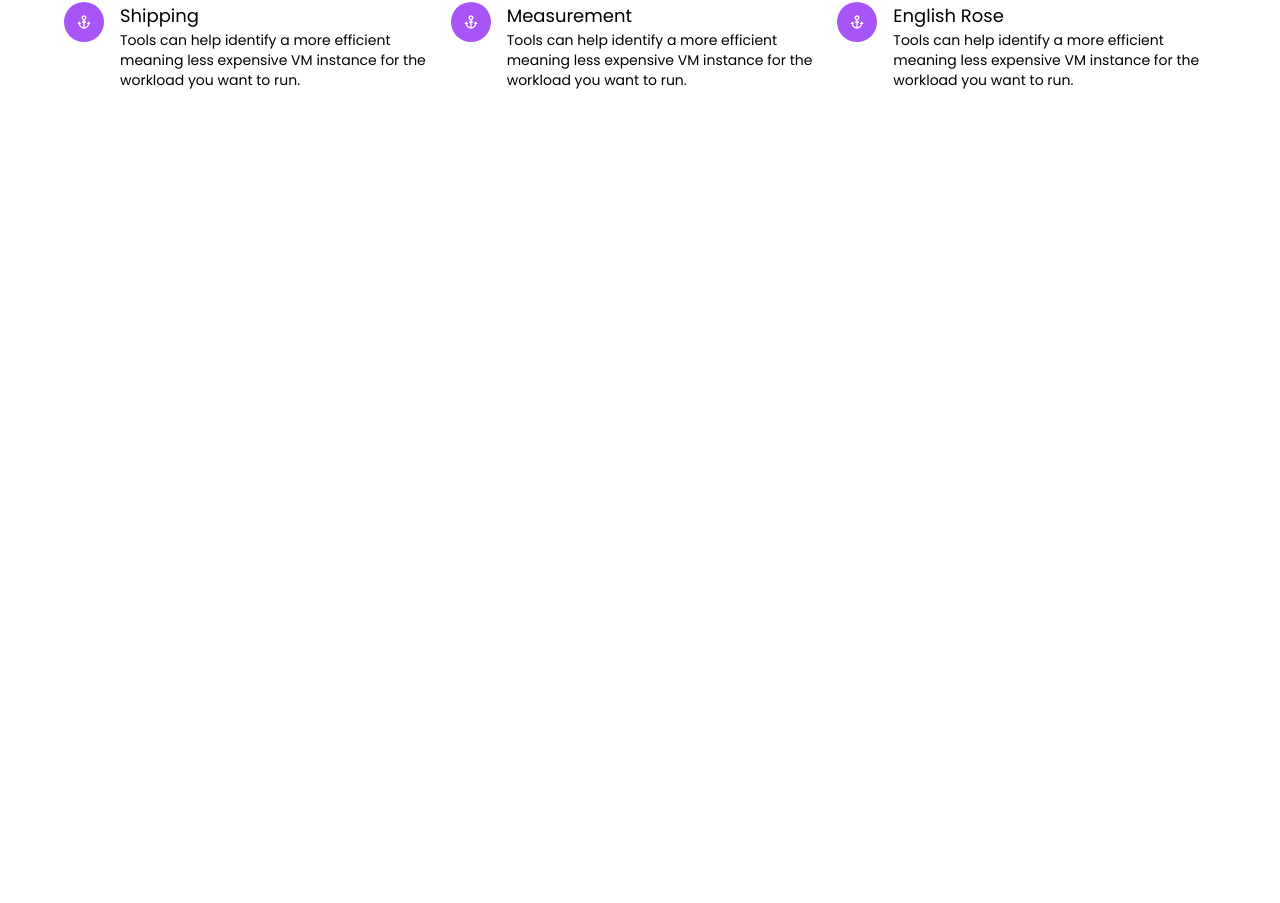
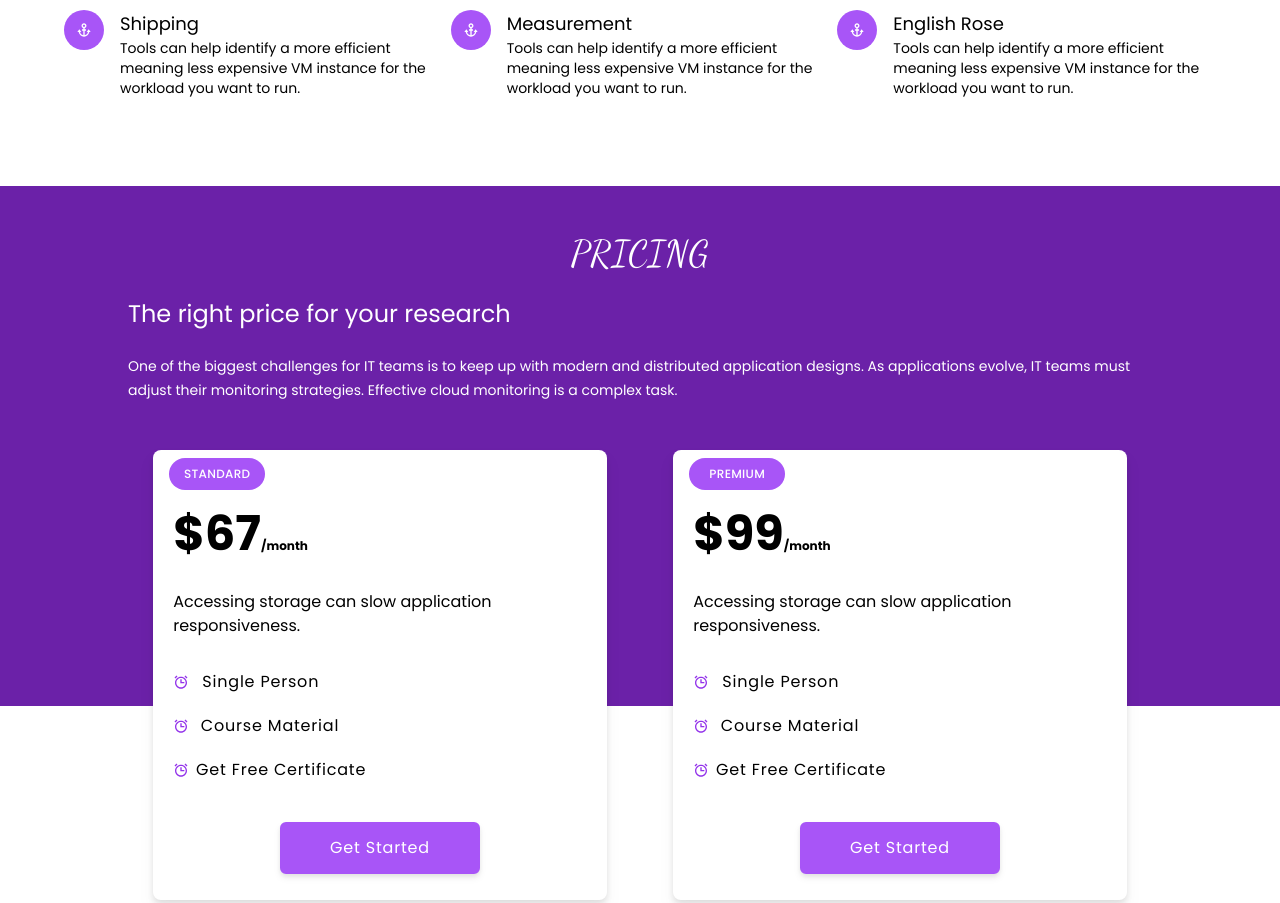
Before and after one commit to Orison03/Cloud-Project, a React (Create React App) app: page / in a window 1280 px wide. Shown: the part 2863-3766 px from the top of the page. Before the commit the page ends 3041 px from the top, so only its background shows below. Built offline with nearby package versions, Linux system fonts and the light colour scheme.

Commit message:
finished the pricing page

```diff
--- a/src/App.js
+++ b/src/App.js
@@ -5,6 +5,7 @@ import Services from "./components/Services";
 import About from "./components/About";
 import Support from "./components/Support";
 import AllInOne from "./components/AllInOne";
+import Pricing from "./components/Pricing";
 
 function App() {
   return (
@@ -15,6 +16,7 @@ function App() {
       <About/>
       <Support/>
       <AllInOne/>
+      <Pricing/>
     </div>
   );
 }
--- a/src/components/AllInOne.js
+++ b/src/components/AllInOne.js
@@ -1,15 +1,15 @@
 import React from "react";
 import { BiAnchor } from "react-icons/bi";
-import Slide from "react-reveal/Slide";
+
 
 function AllInOne() {
   return (
-    <Slide left>
+    <>
       <div className="my-16 w-[90%] mx-auto">
         <h1 className="text-center capitalize font-slant font-extrabold text-black mb-6 text-2xl tracking-wider md:text-4xl">
           All-in-one platform
         </h1>
-        <p className="w-[95%] mx-auto">
+        <p className="w-[90%] mx-auto tracking-wide leading-7">
           Detailed information about cloud costs may not be easily accessible. A
           customer might search across regions, accounts and numerous attached
           cloud services to calculate the total cost for just one individual
@@ -114,7 +114,7 @@ function AllInOne() {
           </section>
         </div>
       </div>
-    </Slide>
+    </>
   );
 }
 
--- /dev/null
+++ b/src/components/Pricing.js
@@ -0,0 +1,91 @@
+import React from "react";
+import { BiAlarm } from "react-icons/bi";
+
+function Pricing() {
+  return (
+    <main className="w-full h-[520px] bg-purple-800 mb-8">
+      <div className="w-[80%] text-white mx-auto py-12">
+        <h1 className="text-center uppercase text-3xl font-slant pb-6 tracking-wide md:text-4xl">
+          pricing
+        </h1>
+        <p className="text-xl tracking-normal pb-6 md:text-2xl">
+          The right price for your research
+        </p>
+        <p className="text-sm leading-6 pb-12">
+          One of the biggest challenges for IT teams is to keep up with modern
+          and distributed application designs. As applications evolve, IT teams
+          must adjust their monitoring strategies. Effective cloud monitoring is
+          a complex task.{" "}
+        </p>
+        <section className="w-[80%] mb-8 md:grid grid-cols-2 gap-4 absolute">
+          {/* card one */}
+          <div className="bg-white w-[90%] h-[410px] block mx-auto rounded-lg drop-shadow-lg mb-12 pt-2 md:h-[450px]">
+            <p className="uppercase text-white text-xs ml-4 rounded-full bg-purple-500 w-24 h-8 flex items-center justify-center font-medium tracking-wide mb-5">
+              standard
+            </p>
+            <p className="flex text-black ml-5 mb-8 font-bold text-3xl md:text-5xl">
+              $67
+              <span className="flex flex-col justify-end text-xs mb-1">
+                /month
+              </span>
+            </p>
+            <p className="text-black mb-8 text-sm ml-5 sm:text-md md:text-base">
+              Accessing storage can slow application responsiveness.
+            </p>
+            <ul className="text-black ml-2 space-y-5">
+              <li className="flex items-center justify-between w-[140px] md:w-[158px]">
+                <BiAlarm className="w-6 h-4 text-purple-600" /> single person
+              </li>
+              <li className="flex items-center justify-between w-[160px] md:w-[178px]">
+                <BiAlarm className="w-6 h-4 text-purple-600" /> course material
+              </li>
+              <li className="flex items-center justify-between w-[190px] md:w-[205px]">
+                <BiAlarm className="w-6 h-4 text-purple-600" /> get free
+                certificate
+              </li>
+            </ul>
+            <div className="text-center">
+              <button className="w-[200px] mt-10 drop-shadow-md mx-auto">
+                get started
+              </button>
+            </div>
+          </div>
+          {/* card two */}
+          <div className="bg-white pt-2 w-[90%] h-[410px] rounded-lg drop-shadow-lg mx-auto mb-12 md:h-[450px]">
+            <p className="uppercase text-white text-xs ml-4 rounded-full bg-purple-500 w-24 h-8 flex items-center justify-center font-medium tracking-wide mb-5">
+              premium
+            </p>
+            <p className="flex text-black ml-5 mb-8 font-bold text-3xl md:text-5xl">
+              $99
+              <span className="flex flex-col justify-end text-xs mb-1">
+                /month
+              </span>
+            </p>
+            <p className="text-black mb-8 text-sm ml-5 sm:text-md md:text-base">
+              Accessing storage can slow application responsiveness.
+            </p>
+            <ul className="text-black ml-2 space-y-5">
+              <li className="flex items-center justify-between w-[140px] md:w-[158px]">
+                <BiAlarm className="w-6 h-4 text-purple-600" /> single person
+              </li>
+              <li className="flex items-center justify-between w-[160px] md:w-[178px]">
+                <BiAlarm className="w-6 h-4 text-purple-600" /> course material
+              </li>
+              <li className="flex items-center justify-between w-[190px] md:w-[205px]">
+                <BiAlarm className="w-6 h-4 text-purple-600" /> get free
+                certificate
+              </li>
+            </ul>
+            <div className="text-center">
+              <button className="w-[200px] mt-10 drop-shadow-md mx-auto">
+                get started
+              </button>
+            </div>
+          </div>
+        </section>
+      </div>
+    </main>
+  );
+}
+
+export default Pricing;
```
